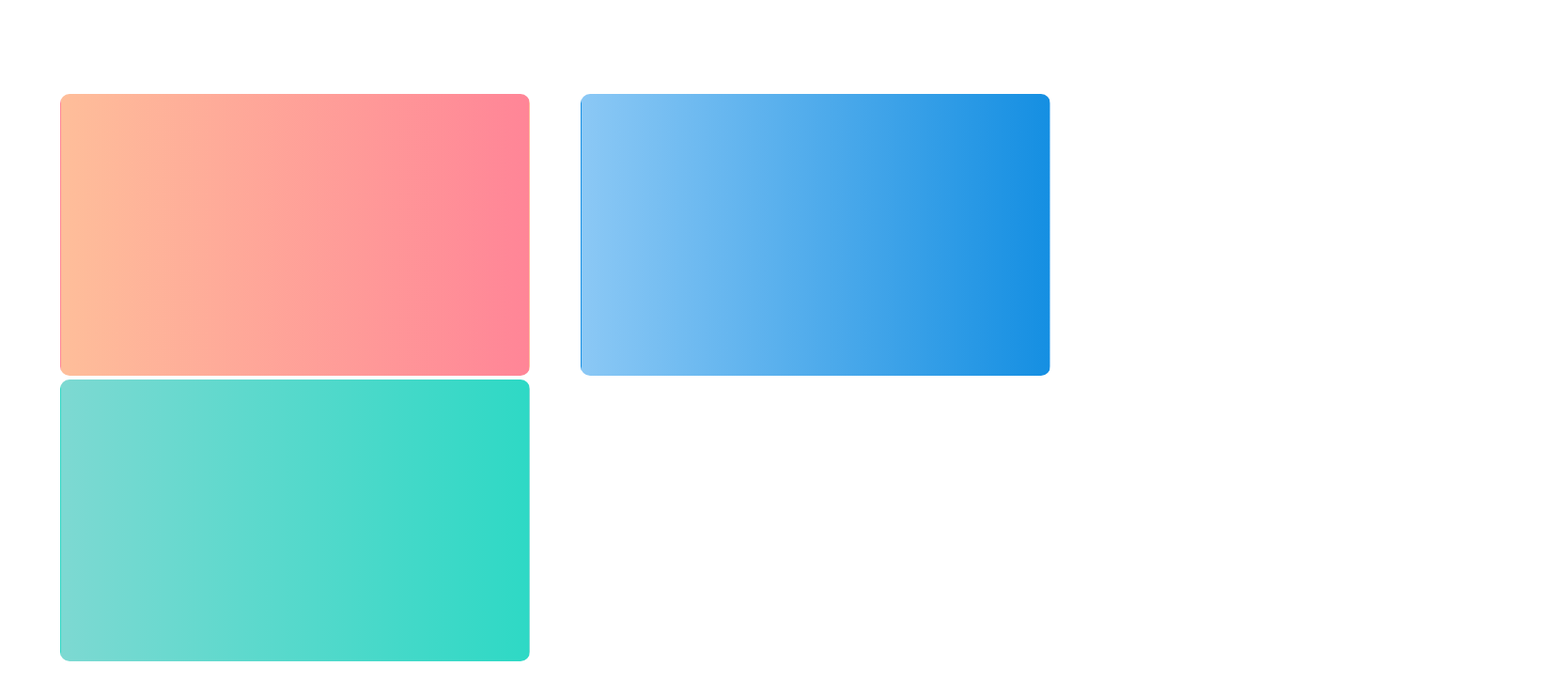
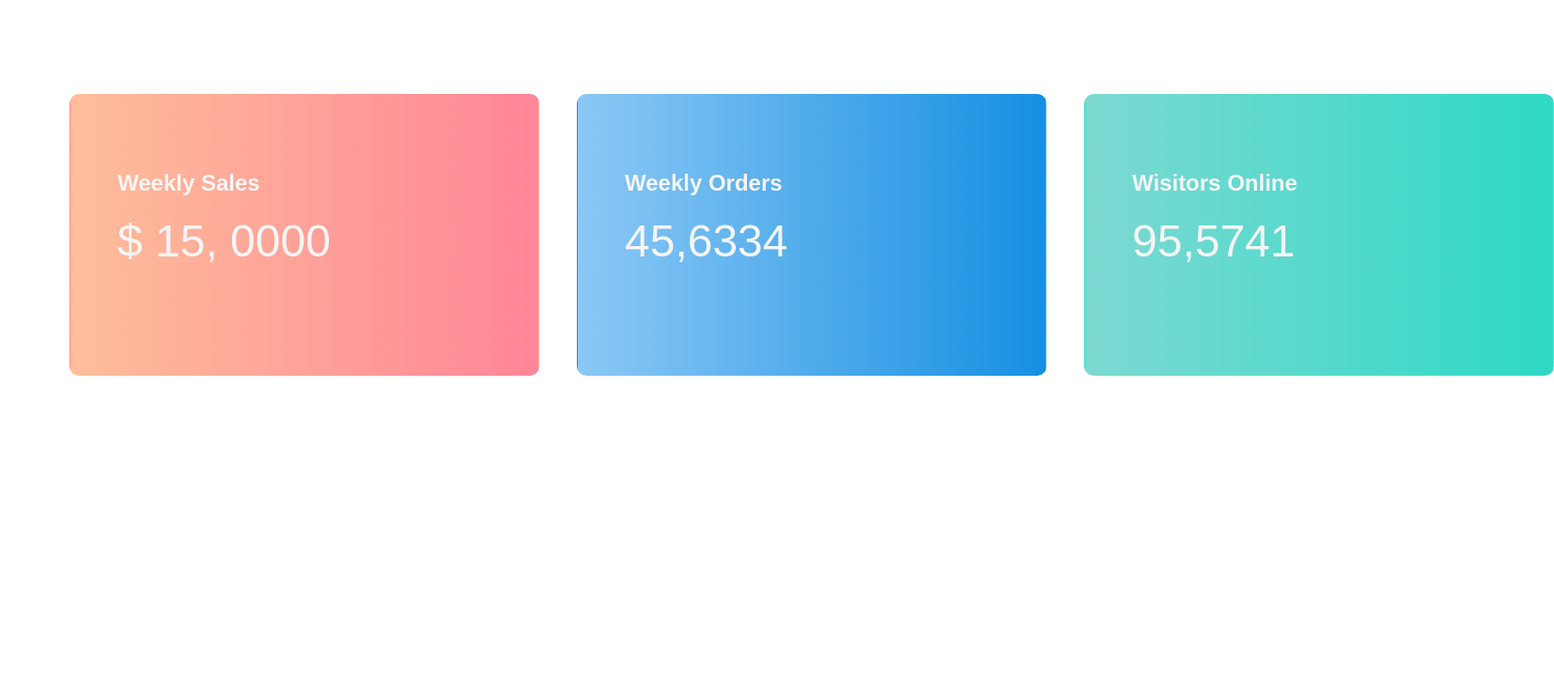
Before and after one commit to krivospitsky92/Positions-mid-lvl, a plain HTML site: page index.html in a window 1280 px wide. Shown: the whole page at 94% size, 1654 px wide, since content can reach past the window. Drawn offline with Linux system fonts and the light colour scheme.

Commit message:
Add h1 and paragraps content

```diff
--- a/index.html
+++ b/index.html
@@ -9,11 +9,29 @@
   </head>
   <body>
     <main>
-      <section class="section-1"></section>
+      <section class="section-1">
+        <h1 class="header-text">
+            Weekly Sales
+          </h1>
+        <p class="parag">$ 15, 0000</p>
 
-      <section class="section-2"></section>
 
-      <section class="section-3"></section>
+      </section>
+
+      <section class="section-2">
+        <h1 class="header-text">
+          Weekly Orders
+        </h1>
+        <p class="parag">45,6334</p>
+
+      </section>
+
+      <section class="section-3">
+        <h1 class="header-text">
+          Wisitors Online</h1>
+
+        <p class="parag">95,5741</p>
+      </section>
     </main>
   </body>
 </html>
--- a/style.css
+++ b/style.css
@@ -11,6 +11,7 @@ main {
   width: 90vw;
   height: 100vh;
   margin: 100px auto;
+  position: relative;
 }
 
 .section-1,
@@ -22,7 +23,9 @@ main {
   display: inline-block;
   width: 500px;
   height: 300px;
-  padding-right: 100px;
+  position: absolute;
+  left: 10px;
+  padding-right: 30px;
   border: 1px solid transparent;
   border-radius: 10px;
   background: linear-gradient(
@@ -36,6 +39,8 @@ main {
   display: inline-block;
   width: 500px;
   height: 300px;
+  position: absolute;
+  left: 550px;
   border: 1px solid transparent;
   border-radius: 10px;
   background: linear-gradient(
@@ -49,6 +54,8 @@ main {
   display: inline-block;
   width: 500px;
   height: 300px;
+  position: absolute;
+  left: 1090px;
   border: 1px solid transparent;
   border-radius: 10px;
   background: linear-gradient(
@@ -57,3 +64,22 @@ main {
     rgba(125, 217, 210, 1) 100%
   );
 }
+
+.header-text,
+.parag {
+  position: absolute;
+  color: whitesmoke;
+  font-family: sans-serif;
+}
+
+.header-text {
+  font-size: 1.5em;
+  top: 60px;
+  left: 50px;
+}
+
+.parag {
+  font-size: 3em;
+  top: 80px;
+  left: 50px;
+}
```
